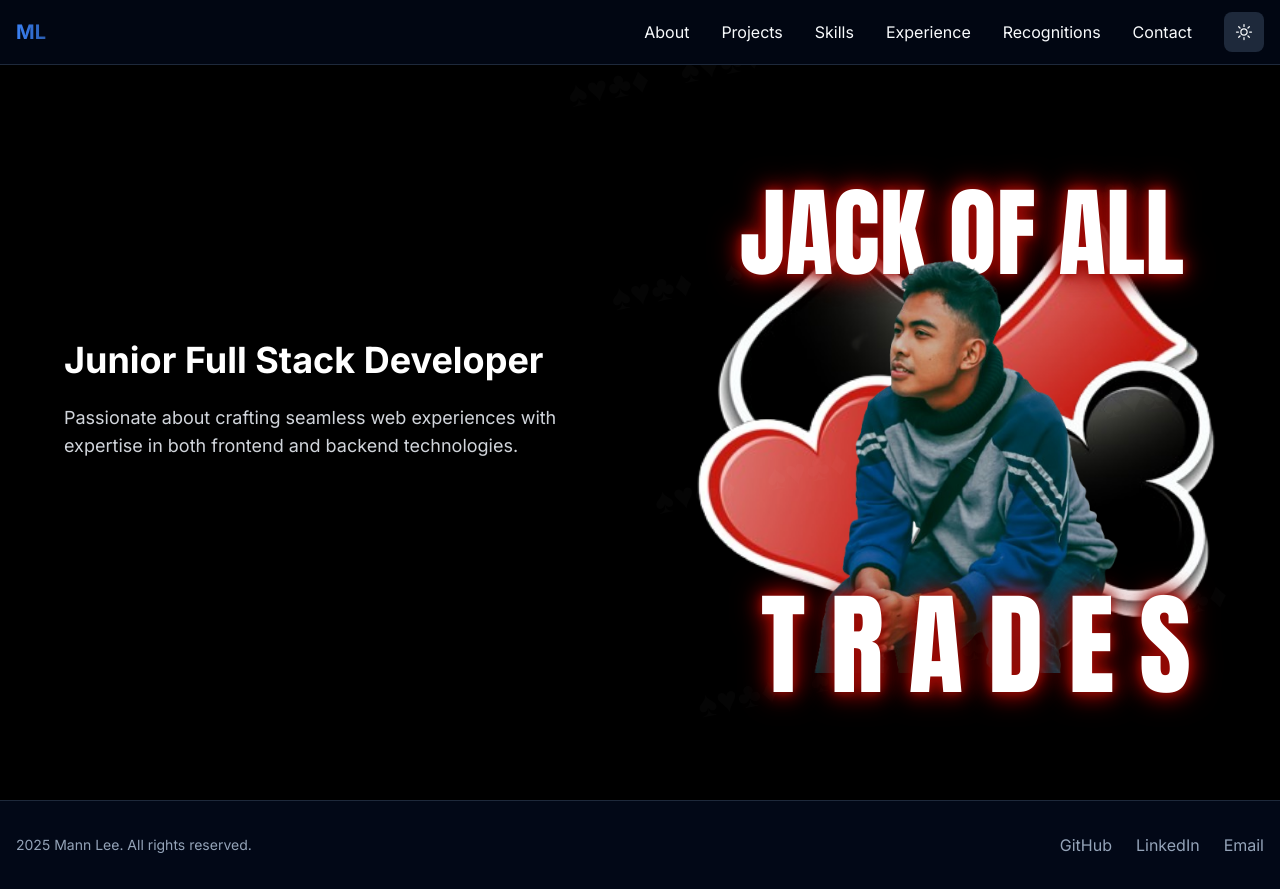
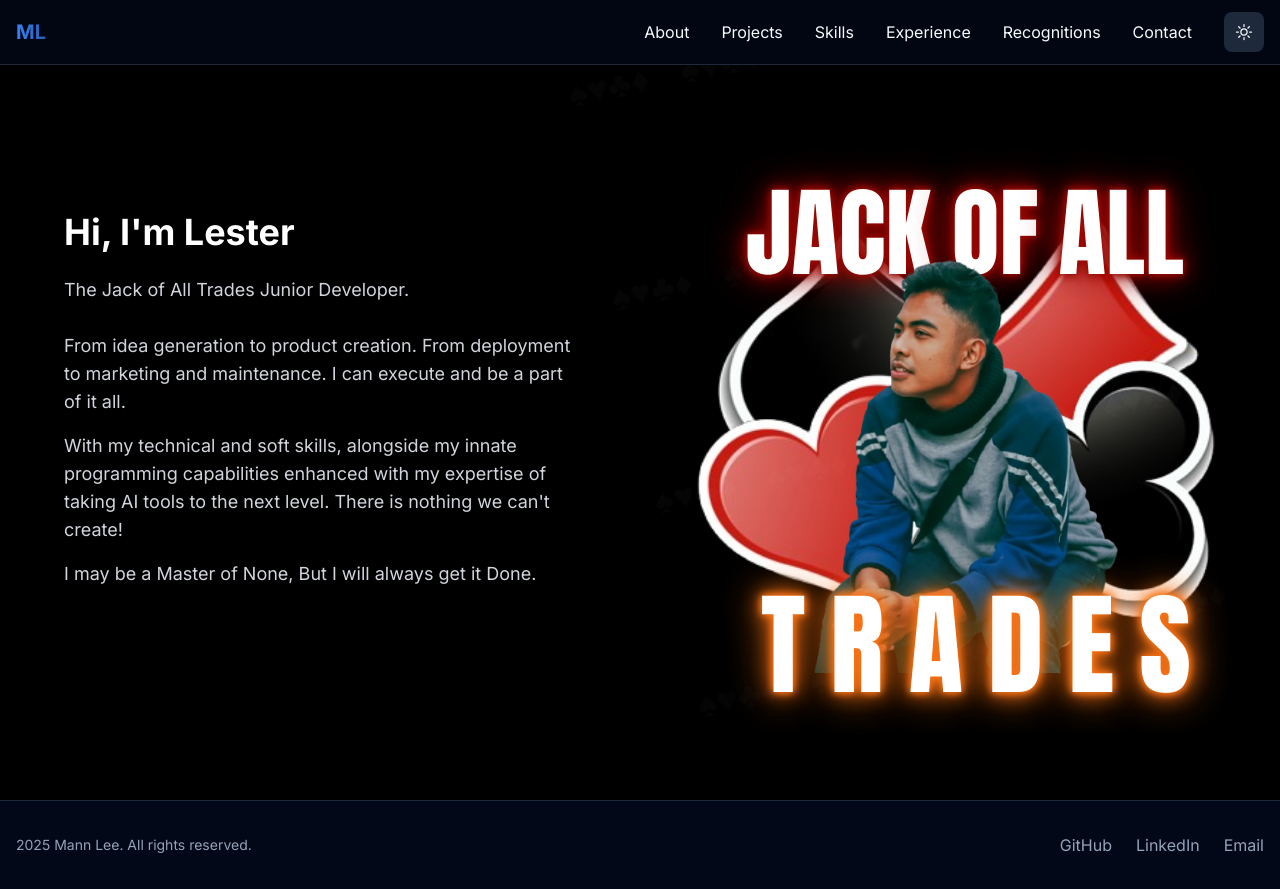
Before and after one commit to MannLester/PortfolioWebsite, a Next.js app: page / in a window 1280 px wide. Built offline with nearby package versions, Linux system fonts and the light colour scheme.

Commit message:
Neon Light Effect and Description Added

```diff
--- a/src/components/sections/HomePage.tsx
+++ b/src/components/sections/HomePage.tsx
@@ -1,13 +1,8 @@
 "use client";
 
+import { Anton } from 'next/font/google';
 import { motion } from 'framer-motion';
 import Image from 'next/image';
-import { Anton } from 'next/font/google';
-
-const anton = Anton({
-  weight: '400',
-  subsets: ['latin'],
-});
 
 // Import images
 import personImage from '@/assets/images/home_page/person_design.png';
@@ -16,7 +11,12 @@ import spadeImage from '@/assets/images/home_page/spade_design.png';
 import clubImage from '@/assets/images/home_page/club_design.png';
 import diamondImage from '@/assets/images/home_page/diamond_design.png';
 
-export default function HomePage() {
+const anton = Anton({
+  weight: '400',
+  subsets: ['latin'],
+});
+
+const HomePage = () => {
   return (
     <div className="h-screen flex bg-black overflow-hidden">
       {/* Hero Section */}
@@ -24,37 +24,102 @@ export default function HomePage() {
         {/* Left side - content */}
         <div className="flex-1 flex items-center justify-center px-16">
           <div className="space-y-6">
-            <h2 className="text-white text-4xl font-bold">Junior Full Stack Developer</h2>
-            <p className="text-gray-300 text-lg max-w-xl">
-              Passionate about crafting seamless web experiences with expertise in both frontend and backend technologies.
-            </p>
+            <h2 className="text-white text-4xl font-bold">Hi, I'm Lester</h2>
+            <div className="space-y-4">
+              <p className="text-gray-300 text-lg">
+                The Jack of All Trades Junior Developer.
+                <br />
+                <br />
+                From idea generation to product creation. From deployment to marketing and maintenance. I can execute and be a part of it all.
+              </p>
+              <p className="text-gray-300 text-lg">
+                With my technical and soft skills, alongside my innate programming capabilities enhanced with my expertise of taking AI tools to the next level. There is nothing we can't create!
+              </p>
+              <p className="text-gray-300 text-lg">
+                I may be a Master of None, But I will always get it Done.
+              </p>
+            </div>
           </div>
         </div>
 
-        {/* Right side - contains image and card suits */}
+        {/* Right side - contains image and text */}
         <div className="w-[50%] relative">
-          {/* Card suits */}
-
           {/* Title and Image Container */}
           <div className="absolute right-[10%] top-[20%] text-right pr-8 flex flex-col items-end">
-            {/* Image and card suits container */}
             <div className="relative w-[350px]">
               {/* Top text overlapping with image */}
-              <motion.div
-                className={`absolute top-6 right-0 z-10 text-[98px] text-white leading-none whitespace-nowrap [text-shadow:0_0_10px_#990904,0_0_20px_#990904,0_0_30px_#990904] ${anton.className}`}
-                initial={{ opacity: 0, x: 20 }}
-                animate={{ opacity: 1, x: 0 }}
-                transition={{ duration: 0.5 }}
-              >
-                JACK OF ALL
-              </motion.div>
+              <div className={`absolute top-6 right-0 z-10 text-[98px] leading-none whitespace-nowrap flex gap-5 ${anton.className}`}>
+                <motion.span
+                  className="[text-shadow:unset]"
+                  initial={{ opacity: 1, color: "#000000" }}
+                  animate={{
+                    color: ["#000000", "#fff", "#000000", "#fff", "#000000", "#fff"],
+                    textShadow: [
+                      "unset",
+                      "0 0 7px #990904, 0 0 10px #990904, 0 0 21px #990904, 0 0 42px #990904",
+                      "unset",
+                      "0 0 7px #990904, 0 0 10px #990904, 0 0 21px #990904, 0 0 42px #990904",
+                      "unset",
+                      "0 0 7px #990904, 0 0 10px #990904, 0 0 21px #990904, 0 0 42px #990904"
+                    ]
+                  }}
+                  transition={{
+                    duration: 1.5,
+                    times: [0, 0.2, 0.4, 0.6, 0.8, 1],
+                    ease: "easeInOut"
+                  }}
+                >
+                  JACK
+                </motion.span>
+                <motion.span
+                  className="[text-shadow:unset]"
+                  initial={{ opacity: 1, color: "#000000" }}
+                  animate={{
+                    color: ["#000000", "#fff", "#000000", "#fff", "#000000", "#fff"],
+                    textShadow: [
+                      "unset",
+                      "0 0 7px #990904, 0 0 10px #990904, 0 0 21px #990904, 0 0 42px #990904",
+                      "unset",
+                      "0 0 7px #990904, 0 0 10px #990904, 0 0 21px #990904, 0 0 42px #990904",
+                      "unset",
+                      "0 0 7px #990904, 0 0 10px #990904, 0 0 21px #990904, 0 0 42px #990904"
+                    ]
+                  }}
+                  transition={{
+                    duration: 1.5,
+                    times: [0, 0.2, 0.4, 0.6, 0.8, 1],
+                    delay: 0.5,
+                    ease: "easeInOut"
+                  }}
+                >
+                  OF
+                </motion.span>
+                <motion.span
+                  className="[text-shadow:unset]"
+                  initial={{ opacity: 1, color: "#000000" }}
+                  animate={{
+                    color: ["#000000", "#fff", "#000000", "#fff", "#000000", "#fff"],
+                    textShadow: [
+                      "unset",
+                      "0 0 7px #990904, 0 0 10px #990904, 0 0 21px #990904, 0 0 42px #990904",
+                      "unset",
+                      "0 0 7px #990904, 0 0 10px #990904, 0 0 21px #990904, 0 0 42px #990904",
+                      "unset",
+                      "0 0 7px #990904, 0 0 10px #990904, 0 0 21px #990904, 0 0 42px #990904"
+                    ]
+                  }}
+                  transition={{
+                    duration: 1.5,
+                    times: [0, 0.2, 0.4, 0.6, 0.8, 1],
+                    delay: 1,
+                    ease: "easeInOut"
+                  }}
+                >
+                  ALL
+                </motion.span>
+              </div>
 
-              <motion.div
-                className="relative"
-                initial={{ opacity: 0 }}
-                animate={{ opacity: 1 }}
-                transition={{ duration: 0.5, delay: 0.4 }}
-              >
+              <motion.div className="relative">
                 {/* Background Spade */}
                 <div className="absolute -left-20 top-32 z-5 scale-[1.8]">
                   <Image src={spadeImage} alt="Spade" width={600} height={600} className="opacity-100" />
@@ -86,10 +151,25 @@ export default function HomePage() {
                 />
                 {/* Bottom text overlapping with image */}
                 <motion.div
-                  className={`absolute -bottom-4 -right-8 z-30 text-[112px] tracking-[25px] text-white leading-none whitespace-nowrap [text-shadow:0_0_10px_#990904,0_0_20px_#990904,0_0_30px_#990904] ${anton.className}`}
-                  initial={{ opacity: 0, x: 20 }}
-                  animate={{ opacity: 1, x: 0 }}
-                  transition={{ duration: 0.5, delay: 0.8 }}
+                  className={`absolute -bottom-4 -right-8 z-30 text-[112px] tracking-[25px] leading-none whitespace-nowrap [text-shadow:unset] ${anton.className}`}
+                  initial={{ opacity: 1, color: "#000000" }}
+                  animate={{
+                    color: ["#000000", "#fff", "#000000", "#fff", "#000000", "#fff"],
+                    textShadow: [
+                      "unset",
+                      "0 0 7px #f97316, 0 0 10px #f97316, 0 0 21px #f97316, 0 0 42px #f97316",
+                      "unset",
+                      "0 0 7px #f97316, 0 0 10px #f97316, 0 0 21px #f97316, 0 0 42px #f97316",
+                      "unset",
+                      "0 0 7px #f97316, 0 0 10px #f97316, 0 0 21px #f97316, 0 0 42px #f97316"
+                    ]
+                  }}
+                  transition={{
+                    duration: 1.5,
+                    times: [0, 0.2, 0.4, 0.6, 0.8, 1],
+                    delay: 2,
+                    ease: "easeInOut"
+                  }}
                 >
                   TRADES
                 </motion.div>
@@ -117,4 +197,6 @@ export default function HomePage() {
       </section>
     </div>
   );
-}
+};
+
+export default HomePage;
```
